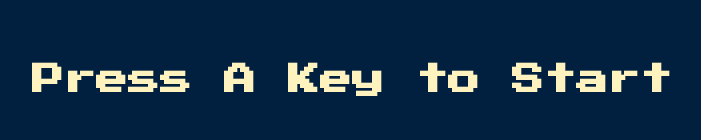
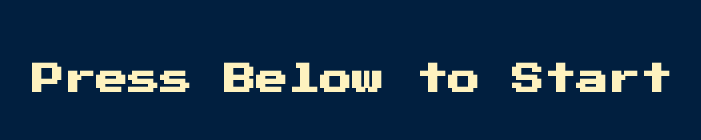
Before and after one commit to prathamdmehta/simongame, a plain HTML site: page index.html in a window 1280 px wide. Shown: the top 140 px of the page, without its empty margins (288-989 px from the left). Drawn offline with nearby package versions, Linux system fonts and the light colour scheme.

Commit message:
Update index.html

```diff
--- a/index.html
+++ b/index.html
@@ -9,7 +9,7 @@
 </head>
 
 <body>
-  <h1 id="level-title">Press A Key to Start</h1>
+  <h1 id="level-title">Press Below to Start</h1>
 
   <button id="start-btn">Start Game</button>
 
```
